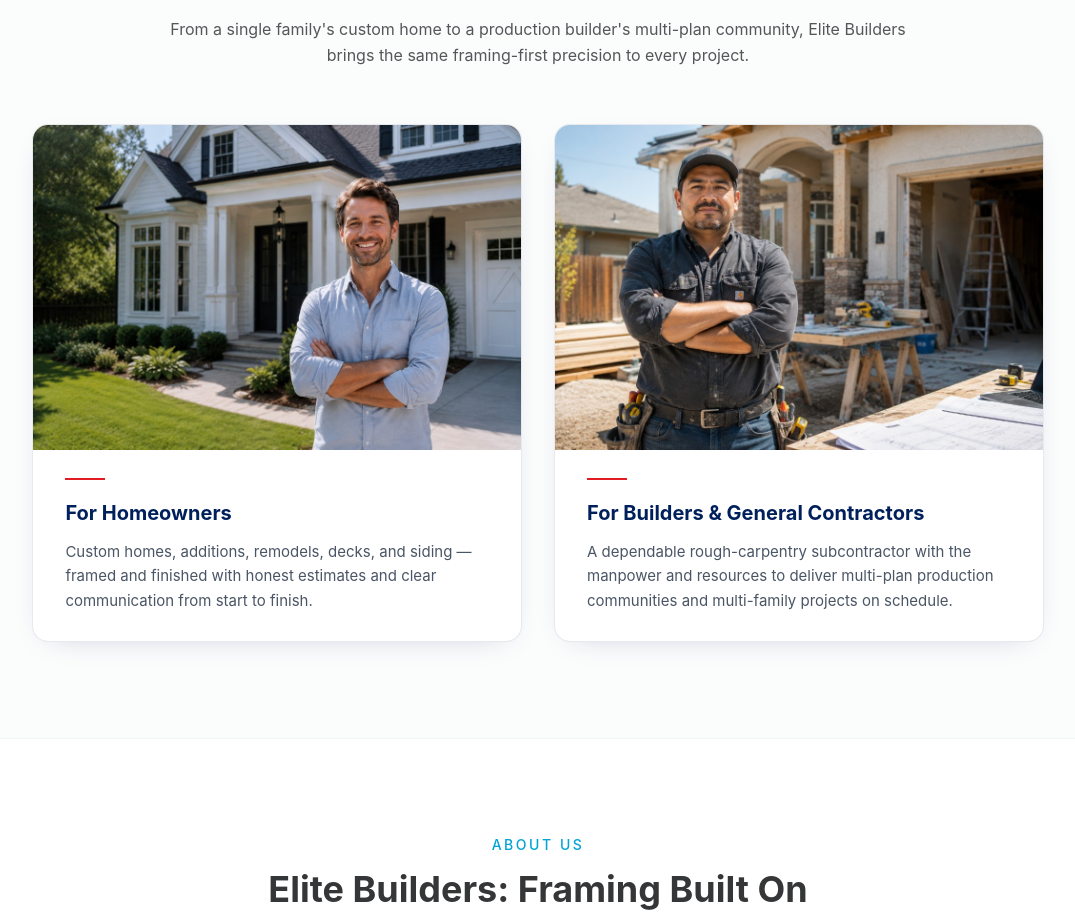
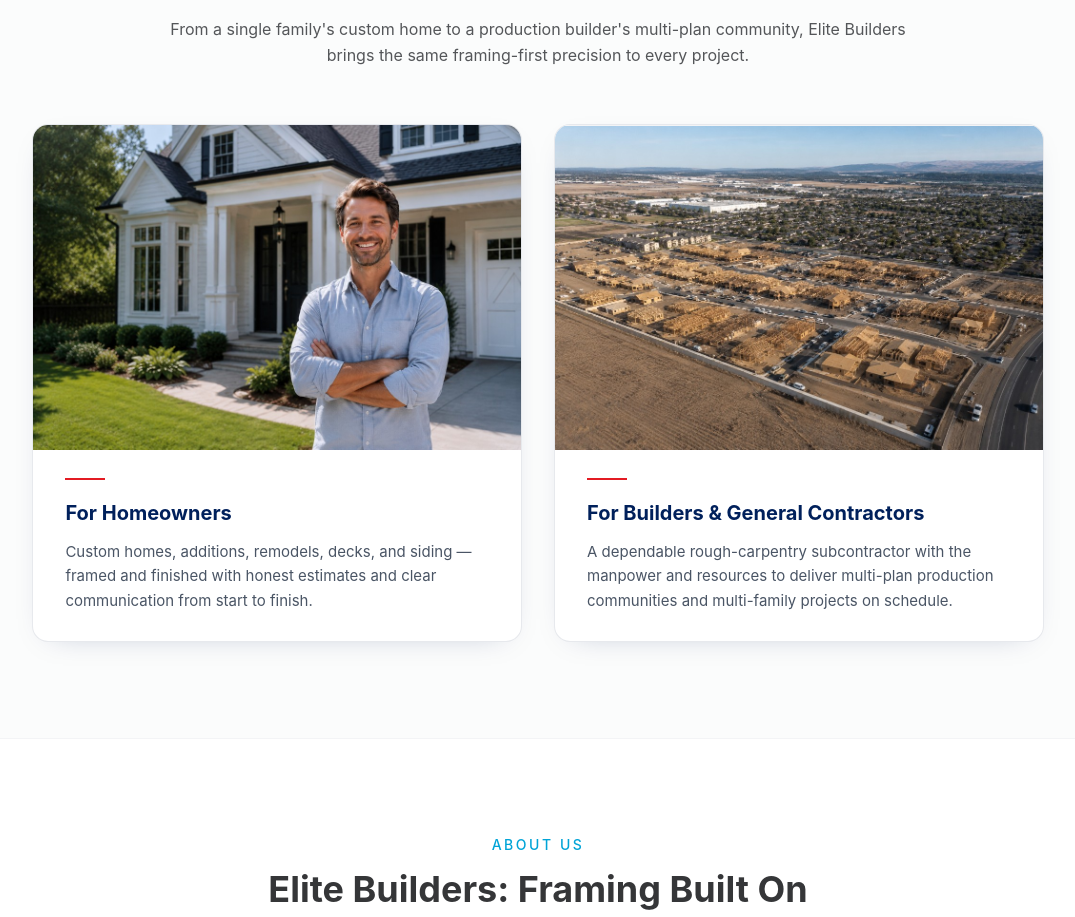
Before and after one commit to karllegson/Elite-Builders, a Next.js app: page / in a window 1280 px wide. Shown: the part 2864-3781 px from the top of the page, without its empty margins (102-1177 px from the left). Built offline with nearby package versions, Linux system fonts and the light colour scheme.

Commit message:
updated img

```diff
--- a/src/components/site/ContentImage.tsx
+++ b/src/components/site/ContentImage.tsx
@@ -10,6 +10,8 @@ type ContentImageProps = {
   sizes?: string;
   quality?: number;
   objectFit?: "cover" | "contain";
+  /** Focal point when using cover, e.g. "center 30%" */
+  objectPosition?: string;
 };
 
 const defaultSizes = "(max-width: 640px) 100vw, (max-width: 1024px) 50vw, 33vw";
@@ -22,6 +24,7 @@ export default function ContentImage({
   sizes = defaultSizes,
   quality = 85,
   objectFit = "cover",
+  objectPosition,
 }: ContentImageProps) {
   return (
     <div
@@ -37,6 +40,7 @@ export default function ContentImage({
         quality={quality}
         sizes={sizes}
         className={objectFit === "contain" ? "object-contain" : "object-cover"}
+        style={objectPosition ? { objectPosition } : undefined}
       />
     </div>
   );
--- a/src/components/site/WhoWeServeCards.tsx
+++ b/src/components/site/WhoWeServeCards.tsx
@@ -4,10 +4,12 @@ const audienceImages = [
   {
     src: "/images/who-we-serve/homeowners.png",
     alt: "Homeowner standing in front of a finished custom home built by Elite Builders",
+    objectFit: "contain" as const,
   },
   {
-    src: "/images/who-we-serve/builders-gc.png",
-    alt: "General contractor with blueprints on a residential construction job site",
+    src: "/images/who-we-serve/builders-tract-framing-aerial.png",
+    alt: "Aerial view of a large residential framing project with multiple homes under construction for production builders",
+    objectFit: "contain" as const,
   },
 ] as const;
 
@@ -31,7 +33,7 @@ export default function WhoWeServeCards({ items }: { items: readonly AudienceCar
               src={image.src}
               alt={image.alt}
               className="aspect-[16/10] sm:aspect-[3/2]"
-              objectFit="contain"
+              objectFit={image.objectFit}
               sizes="(max-width: 768px) 100vw, 560px"
               quality={88}
             />
```
Also changed, not shown: public/images/who-we-serve/builders-gc.png (deleted), public/images/who-we-serve/builders-tract-framing-aerial.png (added).
